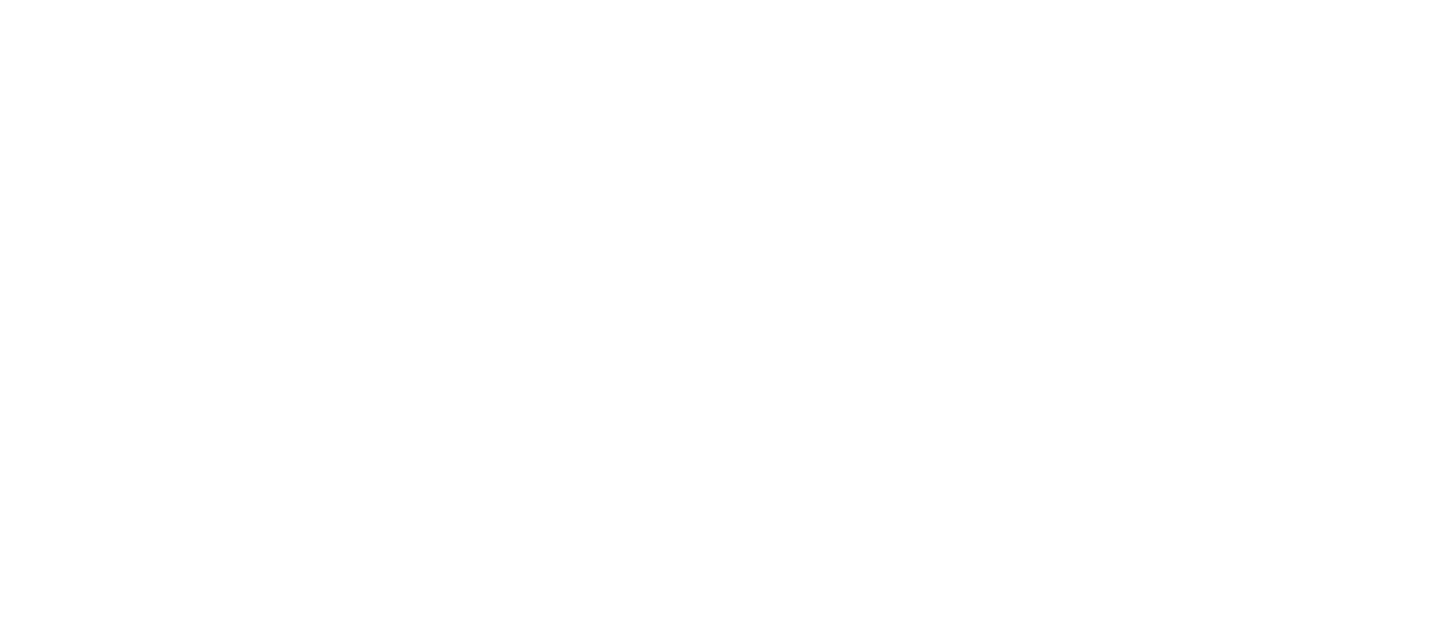
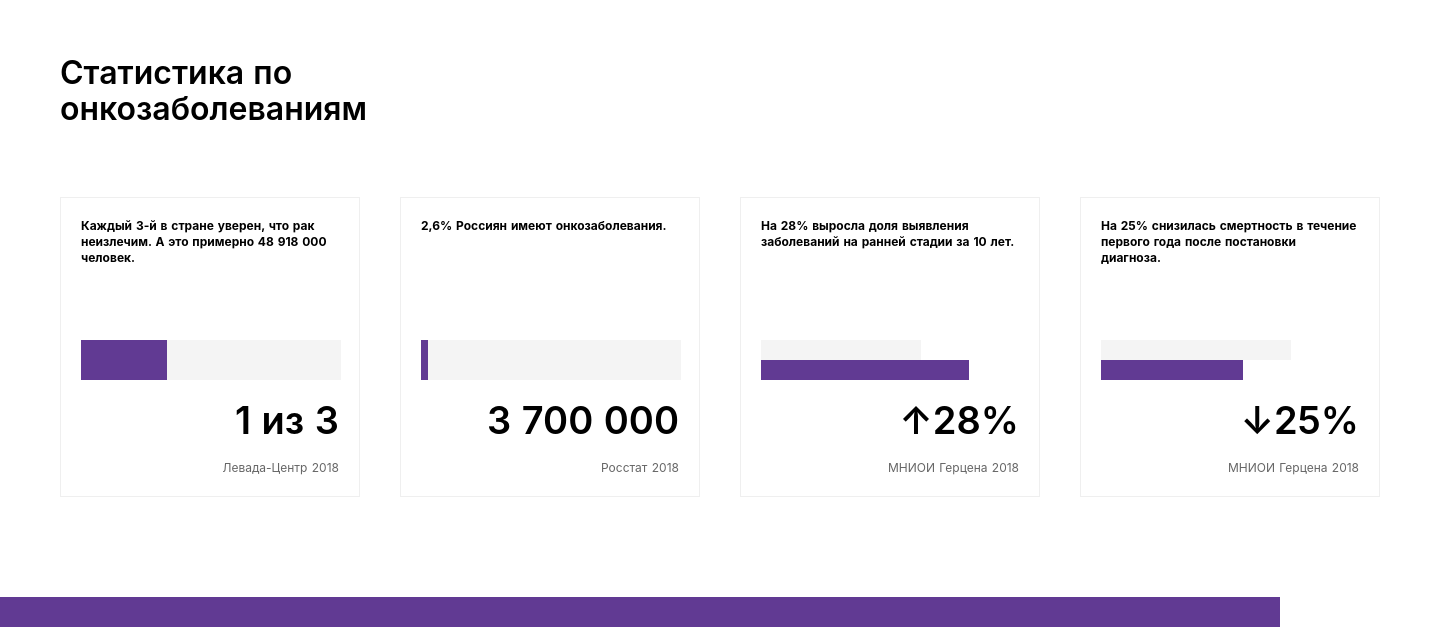
Before and after one commit to AOseledec/cancer-shall-not-pass, a Nuxt app: page / in a window 1280 px wide. Shown: the part 6273-6900 px from the top of the page, 1440 px wide, since content can reach past the window. Before the commit the page ends 3939 px from the top, so only its background shows below. Built offline with nearby package versions, Linux system fonts and the light colour scheme.

Commit message:
add blocks Graficks & Storie

```diff
--- a/pages/graficks/index.vue
+++ /dev/null
@@ -1,17 +0,0 @@
-<template>
-  <div>
-    <Graficks></Graficks>
-  </div>
-</template>
-
-<script>
-import Graficks from '@/components/Graficks.vue';
-
-export default {
-  components: {
-    Graficks,
-  },
-};
-</script>
-
-<style></style>
--- a/pages/index.vue
+++ b/pages/index.vue
@@ -37,6 +37,10 @@
         И В ОТЛИЧИЕ ОТ РАКА,
         <span class="block-purple__text-extractor">#ЭТОНЕЛЕЧИТСЯ</span>
       </h2>
+    </section>
+
+    <section>
+      <Storie />
     </section>
 
     <section class="block-purple">
@@ -90,6 +94,10 @@
       </div>
     </section>
 
+    <section>
+      <Graficks />
+    </section>
+
     <section class="project">
       <h3 class="project__title">#РАКЛЕЧИТСЯ</h3>
       <p class="story__tell-title story__tell-title_project">О проекте</p>
@@ -120,7 +128,17 @@
   </div>
 </template>
 
-<script></script>
+<script>
+import Graficks from '@/components/Graficks.vue';
+import Storie from '@/components/Storie.vue';
+
+export default {
+  components: {
+    Graficks,
+    Storie,
+  },
+};
+</script>
 
 <style>
 .page {
```
